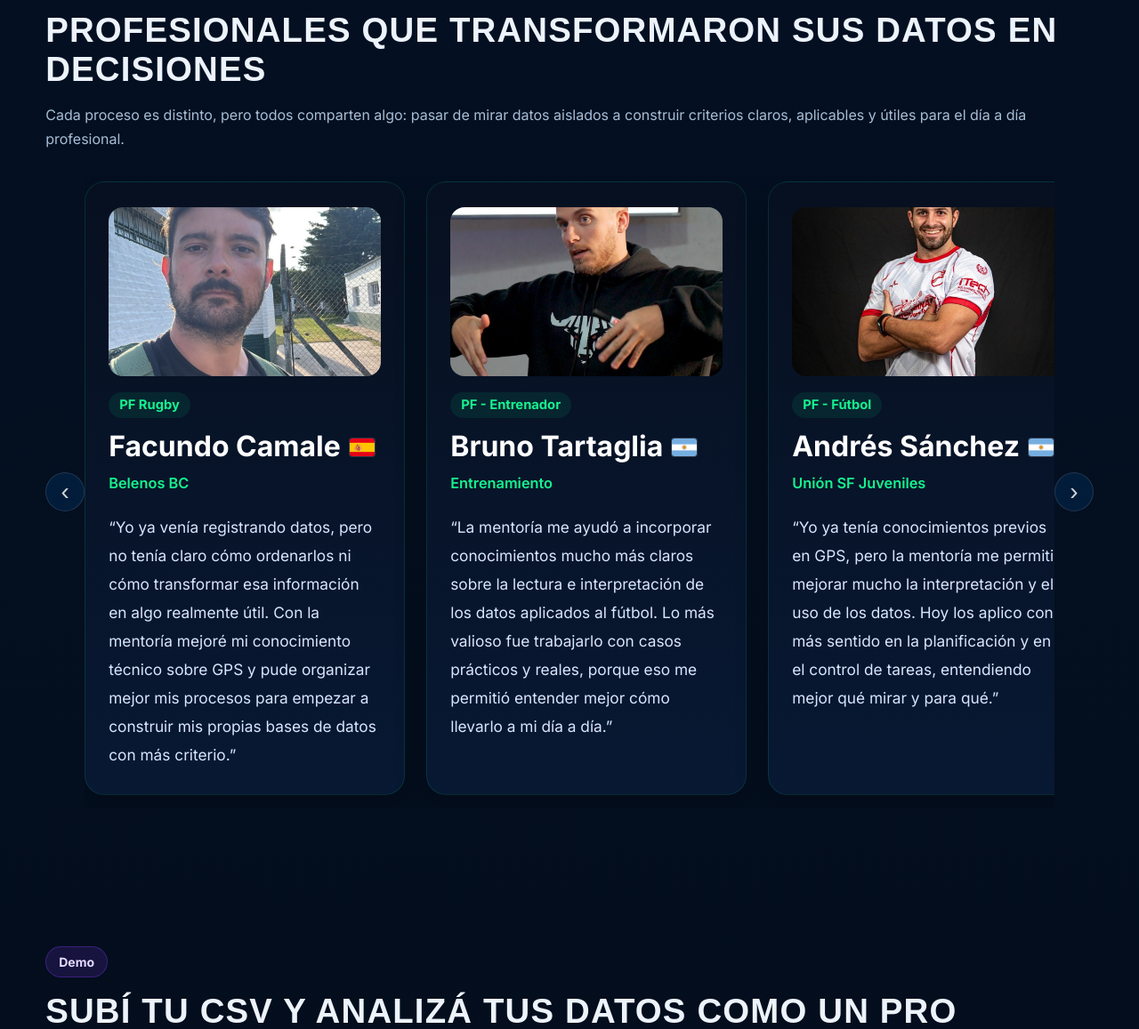
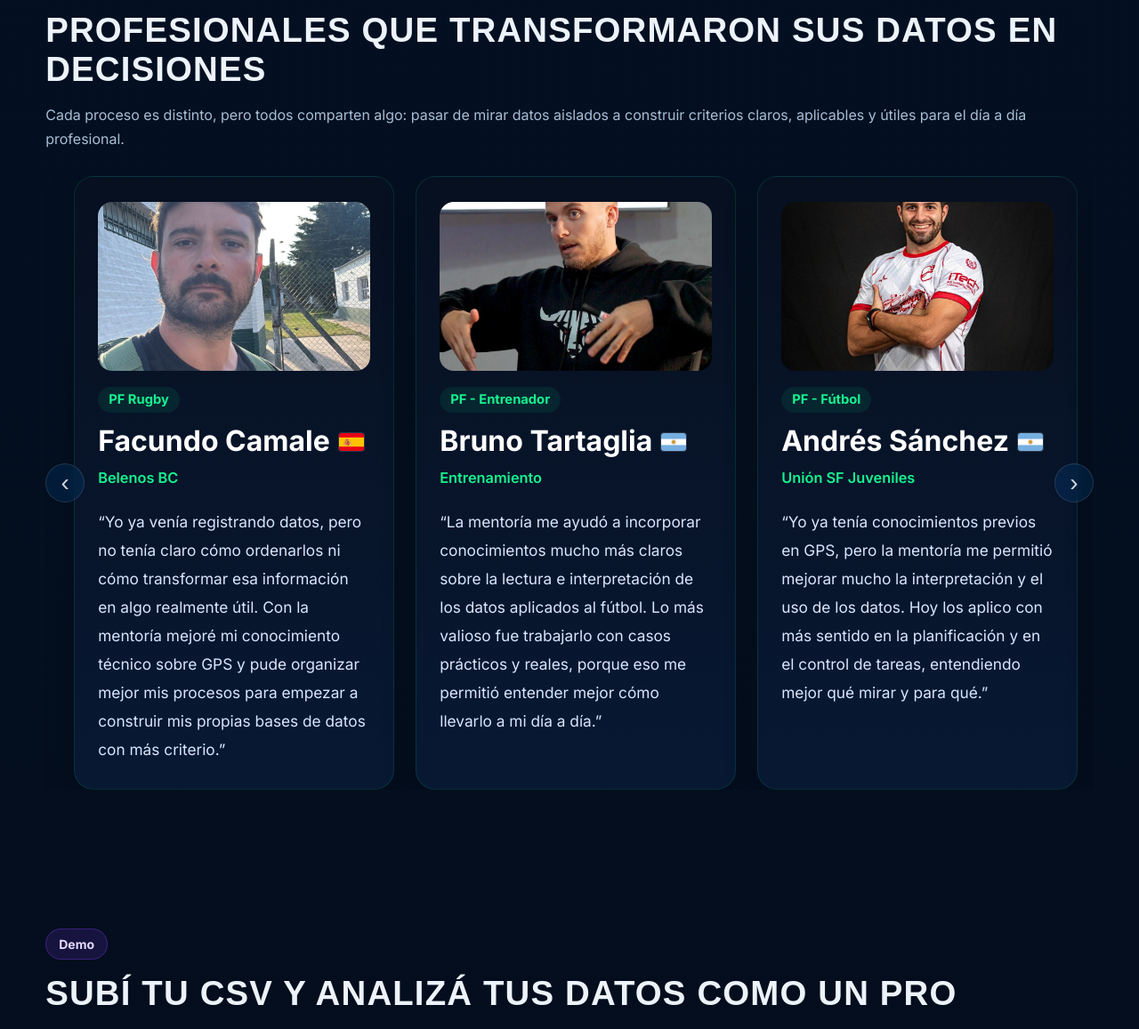
Before and after one commit to sebavillalba7/SV-SportsScientist, a Flask app: page / in a window 1280 px wide. Shown: the part 5263-6420 px from the top of the page at 89% size. Run offline with Flask 3, Linux system fonts and the light colour scheme; some libraries are stand-ins or nearby versions; some web fonts are replaced.

Commit message:
reemplazo index y style corregidos

```diff
--- a/static/css/style.css
+++ b/static/css/style.css
@@ -1211,10 +1211,10 @@ nav a {
         gap: 18px;
     }
 
-    .success-card {
-        flex: 0 0 86%;
-        min-height: auto;
-    }
+.success-card {
+    flex: 0 0 320px;
+    scroll-snap-align: start; /* 👈 PRO */
+}
 
     .success-card h3 {
         font-size: 1.45rem;
@@ -1623,8 +1623,7 @@ section[id] {
 .success-carousel-wrap {
     position: relative;
     width: 100%;
-    overflow: visible;
-    padding: 0 44px; /* deja espacio para flechas */
+    overflow: hidden; /* 👈 importante */
 }
 
 .success-carousel {
@@ -1632,9 +1631,12 @@ section[id] {
     gap: 24px;
     overflow-x: auto;
     scroll-behavior: smooth;
-    scrollbar-width: none;
-    -ms-overflow-style: none;
-    padding: 6px 0 14px;
+
+    padding: 0 32px; /* 👈 clave para que no corte */
+
+    scroll-snap-type: x mandatory; /* 👈 PRO */
+    scroll-padding-left: 32px;     /* 👈 PRO */
+    scroll-padding-right: 32px;    /* 👈 PRO */
 }
 
 .success-carousel::-webkit-scrollbar {
```
